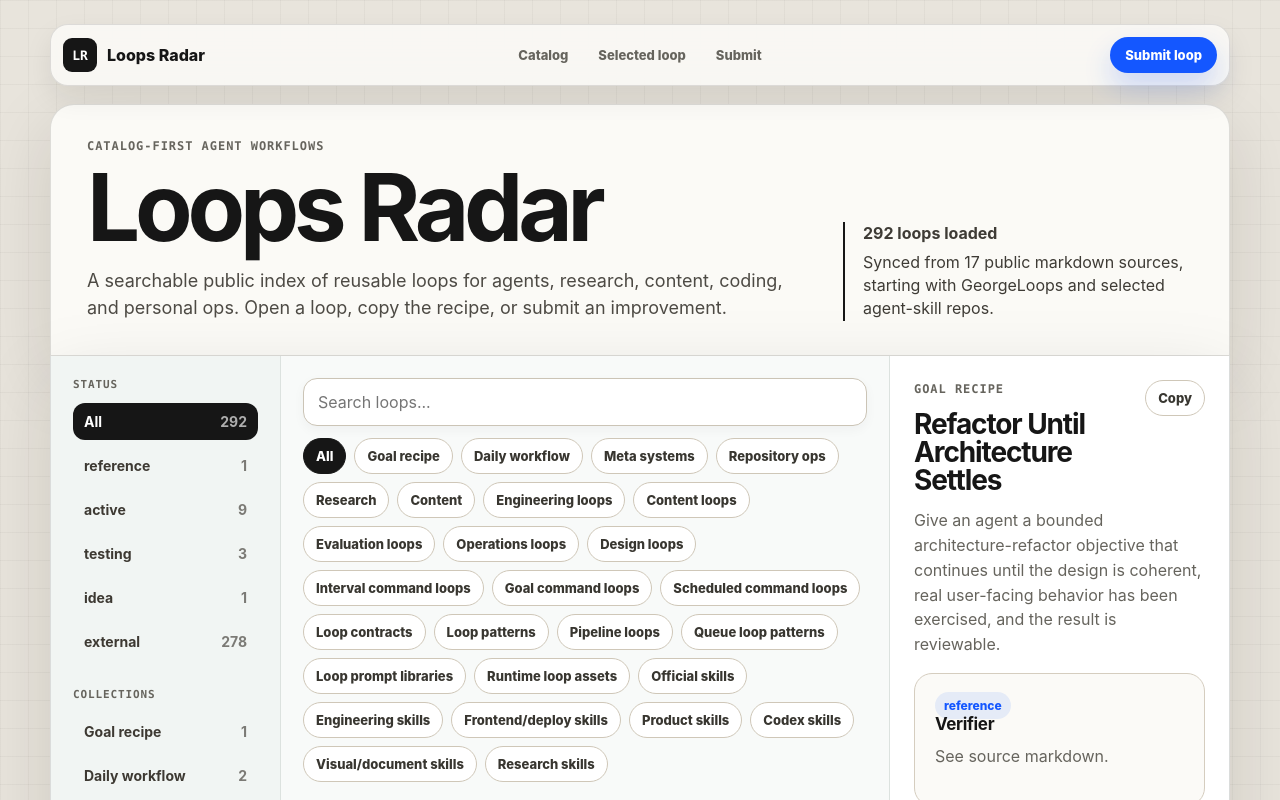
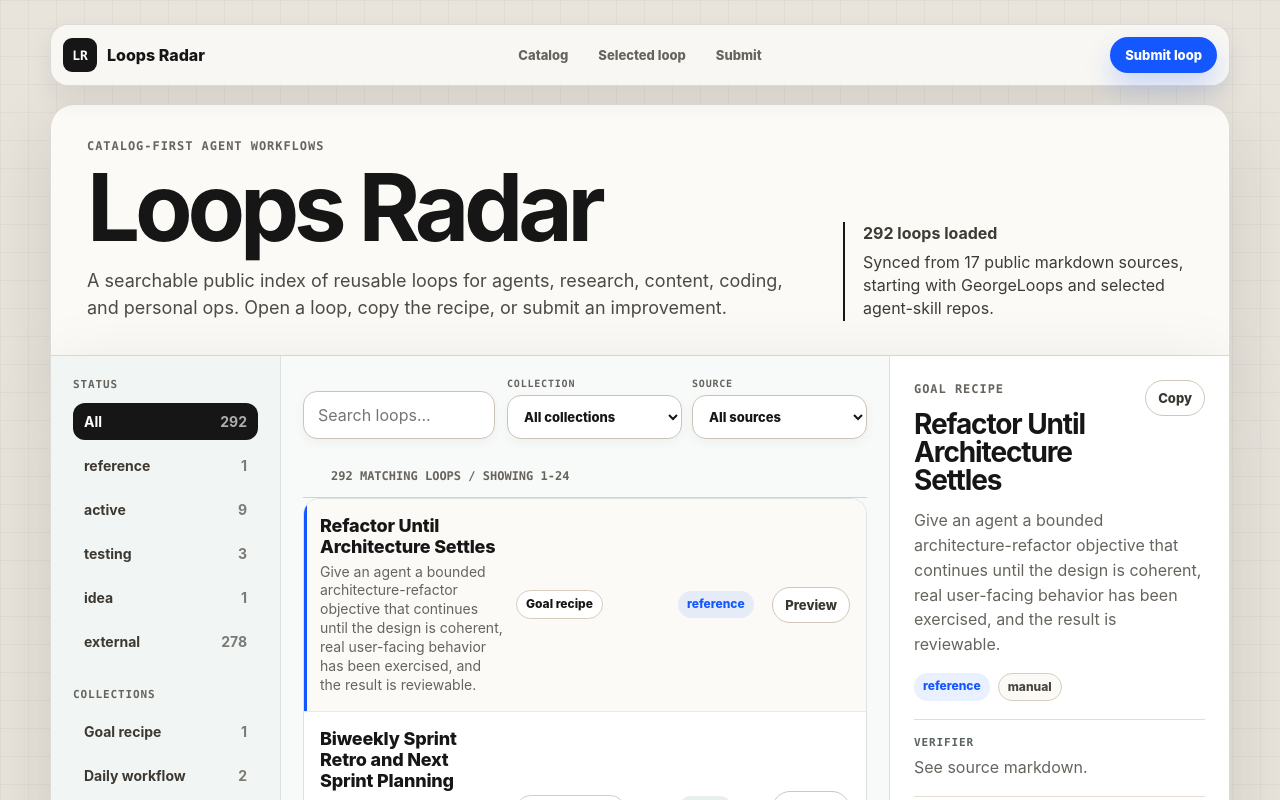
Before and after one commit to georgewangyu/loops-radar, a Next.js app: page / in a window 1280 px wide. Shown: the top 800 px of the page. Built offline with nearby package versions, Linux system fonts and the light colour scheme.

Commit message:
Polish catalog filters and detail metadata

```diff
--- a/app/globals.css
+++ b/app/globals.css
@@ -320,9 +320,49 @@ h3 {
 
 .catalog-toolbar {
   display: grid;
-  grid-template-columns: minmax(0, 1fr);
+  grid-template-columns: minmax(0, 1fr) 360px;
   gap: 12px;
+  align-items: end;
   margin-bottom: 16px;
+}
+
+.toolbar-selects {
+  display: grid;
+  grid-template-columns: 1fr 1fr;
+  gap: 10px;
+}
+
+.select-control {
+  display: grid;
+  gap: 6px;
+}
+
+.select-control span {
+  color: var(--muted);
+  font-family: var(--mono);
+  font-size: 10px;
+  font-weight: 820;
+  letter-spacing: 0.08em;
+  text-transform: uppercase;
+}
+
+.select-control select {
+  width: 100%;
+  min-width: 0;
+  border: 1px solid #cbc4b6;
+  border-radius: 14px;
+  background: #fff;
+  color: var(--ink);
+  padding: 12px 36px 12px 12px;
+  font-size: 13px;
+  font-weight: 760;
+  outline: none;
+  box-shadow: 0 4px 12px rgba(35, 32, 54, 0.04);
+}
+
+.select-control select:focus {
+  border-color: var(--accent);
+  box-shadow: 0 0 0 4px rgba(20, 87, 255, 0.12);
 }
 
 .product-table {
@@ -370,6 +410,44 @@ h3 {
 .detail-heading h2 {
   margin-bottom: 0;
   font-size: 28px;
+}
+
+.detail-meta-strip {
+  display: flex;
+  flex-wrap: wrap;
+  gap: 8px;
+  margin: 16px 0;
+}
+
+.detail-meta-strip > span:not(.status) {
+  border: 1px solid #d6cdbd;
+  border-radius: 999px;
+  background: #fbfaf7;
+  color: #4a463f;
+  padding: 6px 9px;
+  font-size: 12px;
+  font-weight: 780;
+  line-height: 1.2;
+}
+
+.verifier-panel {
+  margin-top: 18px;
+  border-top: 1px solid #e3ddd3;
+  border-bottom: 1px solid #e3ddd3;
+  padding: 16px 0;
+}
+
+.verifier-panel h3 {
+  margin-bottom: 6px;
+  color: #58645d;
+  font-family: var(--mono);
+  font-size: 11px;
+  letter-spacing: 0.08em;
+  text-transform: uppercase;
+}
+
+.verifier-panel p {
+  margin-bottom: 0;
 }
 
 .mini-section {
@@ -867,7 +945,8 @@ li {
   .detail-columns,
   .submit-form,
   .loop-page-hero,
-  .loop-page-grid {
+  .loop-page-grid,
+  .catalog-toolbar {
     grid-template-columns: 1fr;
   }
 
@@ -903,6 +982,10 @@ li {
 
   .submit-section {
     padding: 28px;
+  }
+
+  .toolbar-selects {
+    grid-template-columns: 1fr;
   }
 }
 
--- a/app/loops-radar-app.tsx
+++ b/app/loops-radar-app.tsx
@@ -3,7 +3,7 @@
 import { FormEvent, useEffect, useMemo, useState } from "react";
 import Link from "next/link";
 import type { Loop } from "@/lib/loops";
-import { categories, loopSourceCount, statuses } from "@/lib/loops";
+import { categories, loopSourceCount, sourceNames, statuses } from "@/lib/loops";
 
 type Status = "idle" | "submitting" | "success" | "error";
 
@@ -52,6 +52,7 @@ export function LoopsRadarApp({ loops }: Props) {
   const [query, setQuery] = useState("");
   const [category, setCategory] = useState("All");
   const [status, setStatus] = useState("All");
+  const [source, setSource] = useState("All");
   const [selectedId, setSelectedId] = useState(loops[0]?.id || "");
   const [submissionType, setSubmissionType] = useState("submit-loop");
   const [formStatus, setFormStatus] = useState<Status>("idle");
@@ -65,6 +66,7 @@ export function LoopsRadarApp({ loops }: Props) {
     return loops.filter((loop) => {
       const matchesCategory = category === "All" || loop.category === category;
       const matchesStatus = status === "All" || loop.status === status;
+      const matchesSource = source === "All" || loop.sourceName === source;
       const haystack = [
         loop.name,
         loop.summary,
@@ -84,10 +86,11 @@ export function LoopsRadarApp({ loops }: Props) {
       return (
         matchesCategory &&
         matchesStatus &&
+        matchesSource &&
         (!normalizedQuery || haystack.includes(normalizedQuery))
       );
     });
-  }, [category, loops, query, status]);
+  }, [category, loops, query, source, status]);
 
   const pageCount = Math.max(1, Math.ceil(filteredLoops.length / pageSize));
   const currentPage = Math.min(page, pageCount);
@@ -97,7 +100,7 @@ export function LoopsRadarApp({ loops }: Props) {
 
   useEffect(() => {
     setPage(1);
-  }, [category, query, status]);
+  }, [category, query, source, status]);
 
   const selectedLoop =
     filteredLoops.find((loop) => loop.id === selectedId) || filteredLoops[0] || loops[0];
@@ -236,17 +239,32 @@ export function LoopsRadarApp({ loops }: Props) {
                 placeholder="Search loops..."
               />
             </label>
-            <div className="filter-group" aria-label="Category filters">
-              {["All", ...categories].map((item) => (
-                <button
-                  className={category === item ? "pill active" : "pill"}
-                  key={item}
-                  onClick={() => setCategory(item)}
-                  type="button"
+            <div className="toolbar-selects" aria-label="Catalog filters">
+              <label className="select-control">
+                <span>Collection</span>
+                <select
+                  value={category}
+                  onChange={(event) => setCategory(event.target.value)}
                 >
-                  {item}
-                </button>
-              ))}
+                  <option value="All">All collections</option>
+                  {categories.map((item) => (
+                    <option value={item} key={item}>
+                      {item}
+                    </option>
+                  ))}
+                </select>
+              </label>
+              <label className="select-control">
+                <span>Source</span>
+                <select value={source} onChange={(event) => setSource(event.target.value)}>
+                  <option value="All">All sources</option>
+                  {sourceNames.map((item) => (
+                    <option value={item} key={item}>
+                      {item}
+                    </option>
+                  ))}
+                </select>
+              </label>
             </div>
           </div>
 
@@ -257,13 +275,14 @@ export function LoopsRadarApp({ loops }: Props) {
                 ? ` / showing ${pageStart + 1}-${pageEnd}`
                 : ""}
             </span>
-            {(query || category !== "All" || status !== "All") && (
+            {(query || category !== "All" || status !== "All" || source !== "All") && (
               <button
                 className="text-button"
                 onClick={() => {
                   setQuery("");
                   setCategory("All");
                   setStatus("All");
+                  setSource("All");
                   setPage(1);
                 }}
                 type="button"
@@ -360,10 +379,14 @@ export function LoopsRadarApp({ loops }: Props) {
 
             <p>{selectedLoop.whyUseful}</p>
 
-            <div className="detail-card">
+            <div className="detail-meta-strip" aria-label="Selected loop metadata">
               <span className={`status status-${selectedLoop.status}`}>
                 {selectedLoop.status}
               </span>
+              <span>{selectedLoop.cadence}</span>
+            </div>
+
+            <div className="verifier-panel">
               <h3>Verifier</h3>
               <p>{selectedLoop.verifier}</p>
             </div>
@@ -395,10 +418,6 @@ export function LoopsRadarApp({ loops }: Props) {
               </ul>
             </div>
 
-            <div className="mini-meta">
-              <span>Cadence</span>
-              <strong>{selectedLoop.cadence}</strong>
-            </div>
             <div className="mini-meta">
               <span>Source</span>
               <a href={selectedLoop.sourceUrl}>
```
